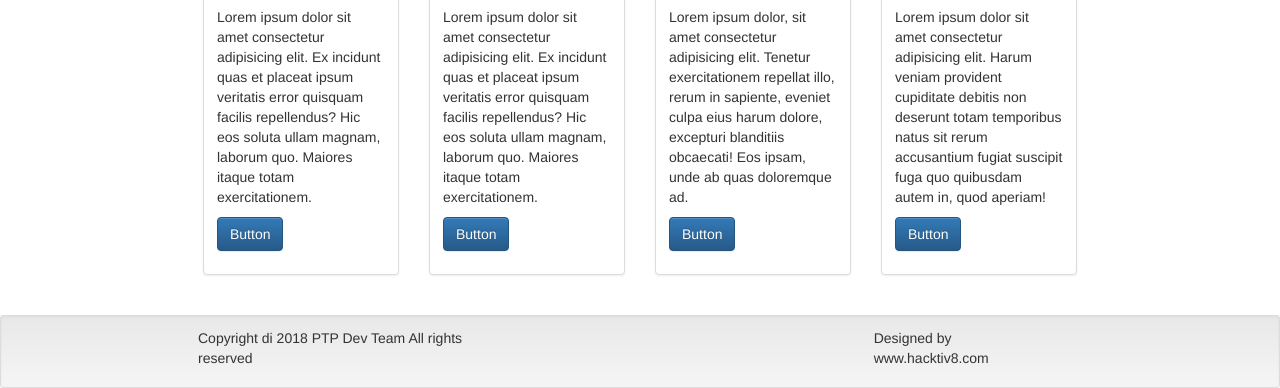
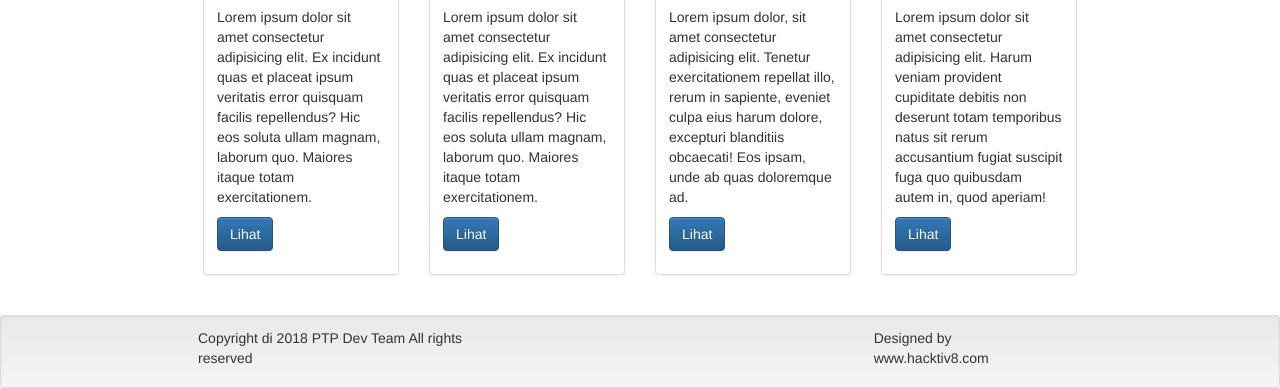
Before and after one commit to Ananda948/introtoprogramming, a plain HTML site: page Sesi3/index.html in a window 1280 px wide. Shown: the part 562-950 px from the top of the page. Drawn offline with nearby package versions, Linux system fonts and the light colour scheme.

Commit message:
Update index.html
change button

```diff
--- a/Sesi3/index.html
+++ b/Sesi3/index.html
@@ -66,7 +66,7 @@
       <div class="caption">
         <h4>Tutorial JQuery</h4>
         <p>Lorem ipsum dolor sit amet consectetur adipisicing elit. Ex incidunt quas et placeat ipsum veritatis error quisquam facilis repellendus? Hic eos soluta ullam magnam, laborum quo. Maiores itaque totam exercitationem.</p>
-        <p><a href="#" class="btn btn-primary" role="button">Button</a></p>
+        <p><a href="#" class="btn btn-primary" role="button">Lihat</a></p>
       </div>
     </div>
   </div>
@@ -76,7 +76,7 @@
       <div class="caption">
         <h4>Tutorial Ionic</h4>
         <p>Lorem ipsum dolor sit amet consectetur adipisicing elit. Ex incidunt quas et placeat ipsum veritatis error quisquam facilis repellendus? Hic eos soluta ullam magnam, laborum quo. Maiores itaque totam exercitationem.</p>
-        <p><a href="#" class="btn btn-primary" role="button">Button</a></p>
+        <p><a href="#" class="btn btn-primary" role="button">Lihat</a></p>
       </div>
     </div>
   </div>
@@ -86,7 +86,7 @@
       <div class="caption">
         <h4>Tutorial CodeIgniter</h4>
         <p>Lorem ipsum dolor, sit amet consectetur adipisicing elit. Tenetur exercitationem repellat illo, rerum in sapiente, eveniet culpa eius harum dolore, excepturi blanditiis obcaecati! Eos ipsam, unde ab quas doloremque ad.</p>
-        <p><a href="#" class="btn btn-primary" role="button">Button</a></p>
+        <p><a href="#" class="btn btn-primary" role="button">Lihat</a></p>
       </div>
     </div>
   </div>
@@ -96,7 +96,7 @@
       <div class="caption">
         <h4>Tutorial Bootstrap</h4>
         <p>Lorem ipsum dolor sit amet consectetur adipisicing elit. Harum veniam provident cupiditate debitis non deserunt totam temporibus natus sit rerum accusantium fugiat suscipit fuga quo quibusdam autem in, quod aperiam!</p>
-        <p><a href="#" class="btn btn-primary" role="button">Button</a></p>
+        <p><a href="#" class="btn btn-primary" role="button">Lihat</a></p>
       </div>
     </div>
   </div>
```
